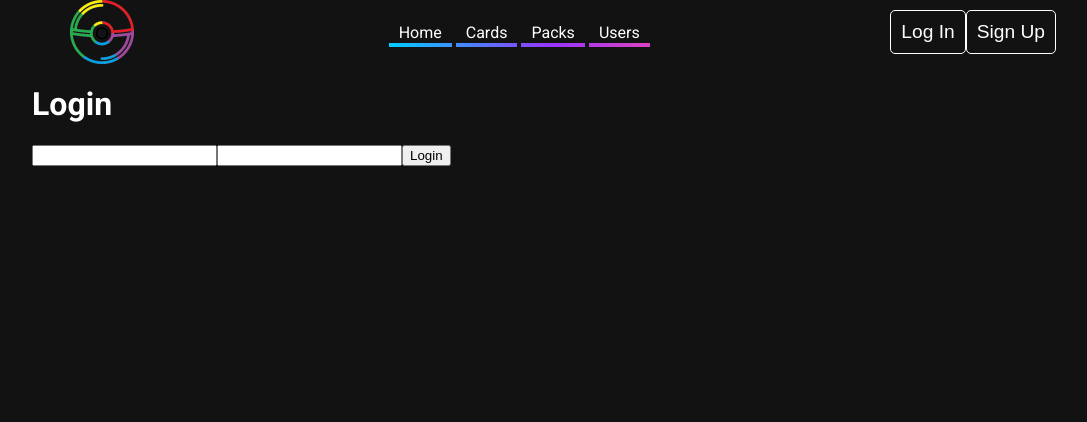
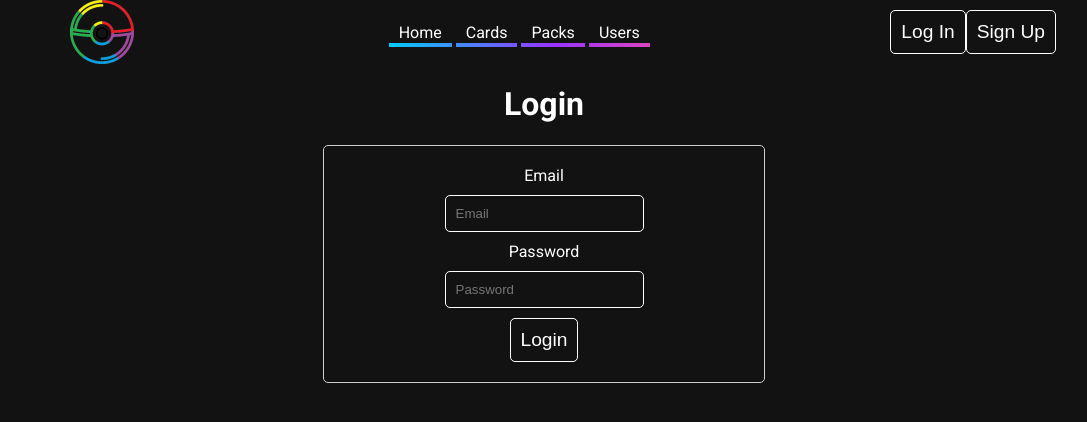
Before and after one commit to al-chang/giphy-trading-cards-web, a React (Vite) app: page /log-in in a window 1280 px wide. Shown: the top 422 px of the page, without its empty margins (96-1183 px from the left). Built offline with nearby package versions, Linux system fonts and the light colour scheme; no server answers.

Commit message:
Improve login page

```diff
--- a/src/index.css
+++ b/src/index.css
@@ -38,3 +38,13 @@ body {
   border: 1px solid rgb(var(--disabled-font));
   cursor: not-allowed;
 }
+
+.App__text_input {
+  background-color: rgb(var(--background));
+  color: rgb(var(--primary-font));
+  border: 1px solid rgb(var(--primary-font));
+  border-radius: 5px;
+  padding: 10px;
+  font-weight: 500;
+  cursor: pointer;
+}
--- a/src/pages/Login/LogIn.tsx
+++ b/src/pages/Login/LogIn.tsx
@@ -1,7 +1,9 @@
 import { useEffect, useState } from "react";
 import { useNavigate } from "react-router-dom";
-import { LoginFields, login, profile } from "../../services/authService";
+import { LoginFields, login } from "../../services/authService";
 import { useUserContext } from "../../hooks/useUser";
+
+import "./index.css";
 
 const LogIn = () => {
   const [loginUser, setLoginUser] = useState<LoginFields>({
@@ -31,23 +33,34 @@ const LogIn = () => {
   }, [user, navigate]);
 
   return (
-    <div>
+    <div id="LogIn__container">
       <h1>Login</h1>
-      <form onSubmit={onFormSubmit}>
+      <form onSubmit={onFormSubmit} id="LogIn__form">
+        <label htmlFor="email">Email</label>
         <input
+          id="email"
+          className="LogIn__input App__text_input"
+          type="email"
+          placeholder="Email"
           onChange={(e) =>
             setLoginUser({ ...loginUser, email: e.target.value })
           }
         />
+        <label htmlFor="password">Password</label>
         <input
+          id="password"
+          className="LogIn__input App__text_input"
           type="password"
+          placeholder="Password"
           onChange={(e) =>
             setLoginUser({ ...loginUser, password: e.target.value })
           }
         />
-        <button type="submit">Login</button>
+        <button type="submit" className="App__Button">
+          Login
+        </button>
       </form>
-      <p>{errorText}</p>
+      <p id="LogIn__error">{errorText}</p>
     </div>
   );
 };
--- /dev/null
+++ b/src/pages/Login/index.css
@@ -0,0 +1,26 @@
+#LogIn__container {
+  display: flex;
+  flex-direction: column;
+  align-items: center;
+  justify-content: center;
+}
+
+#LogIn__form {
+  display: flex;
+  flex-direction: column;
+  align-items: center;
+  justify-content: center;
+  width: 100%;
+  max-width: 400px;
+  padding: 20px;
+  border: 1px solid #ccc;
+  border-radius: 5px;
+}
+
+.LogIn__input {
+  margin: 10px 0;
+}
+
+#LogIn__error {
+  color: red;
+}
```
